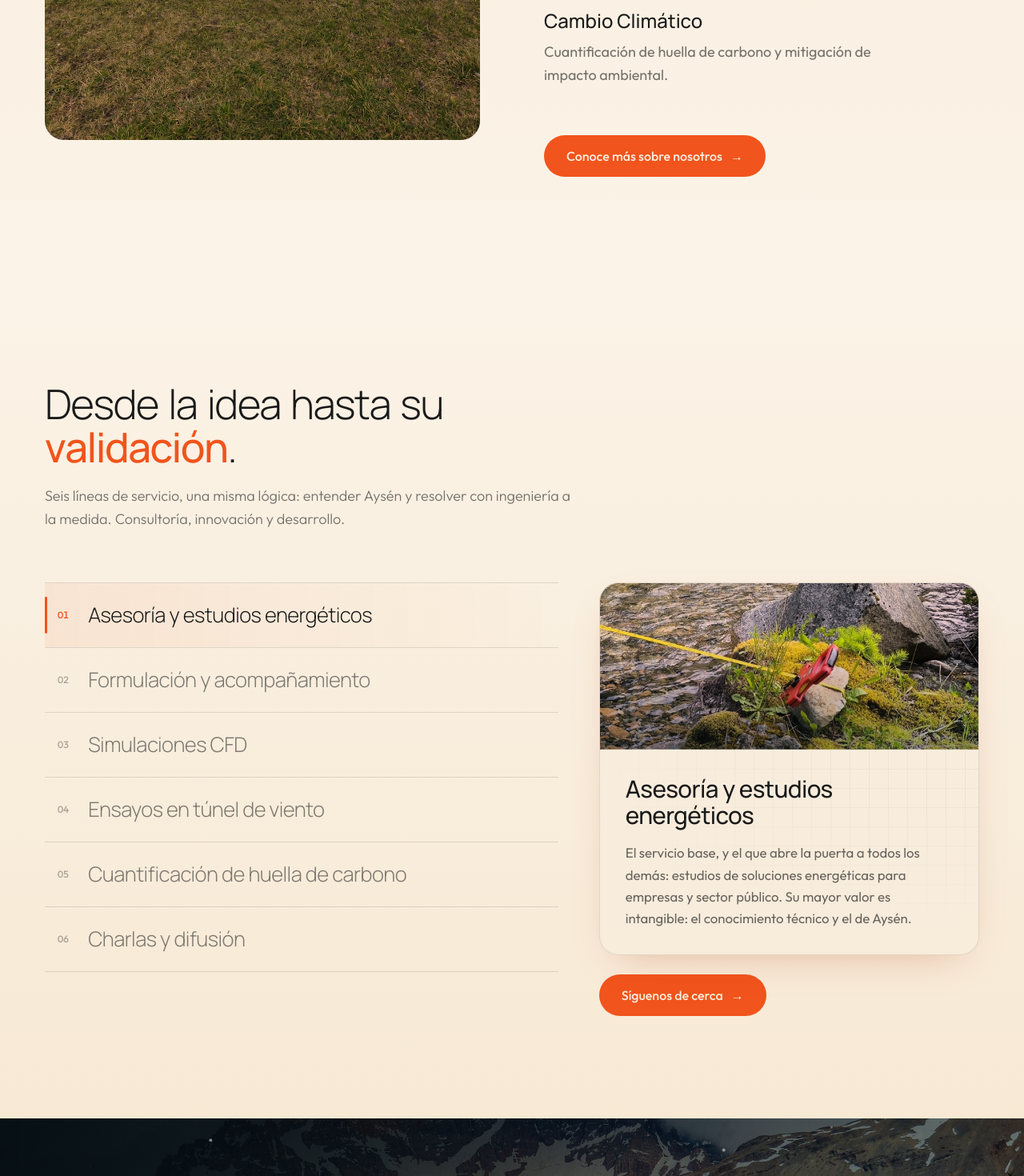
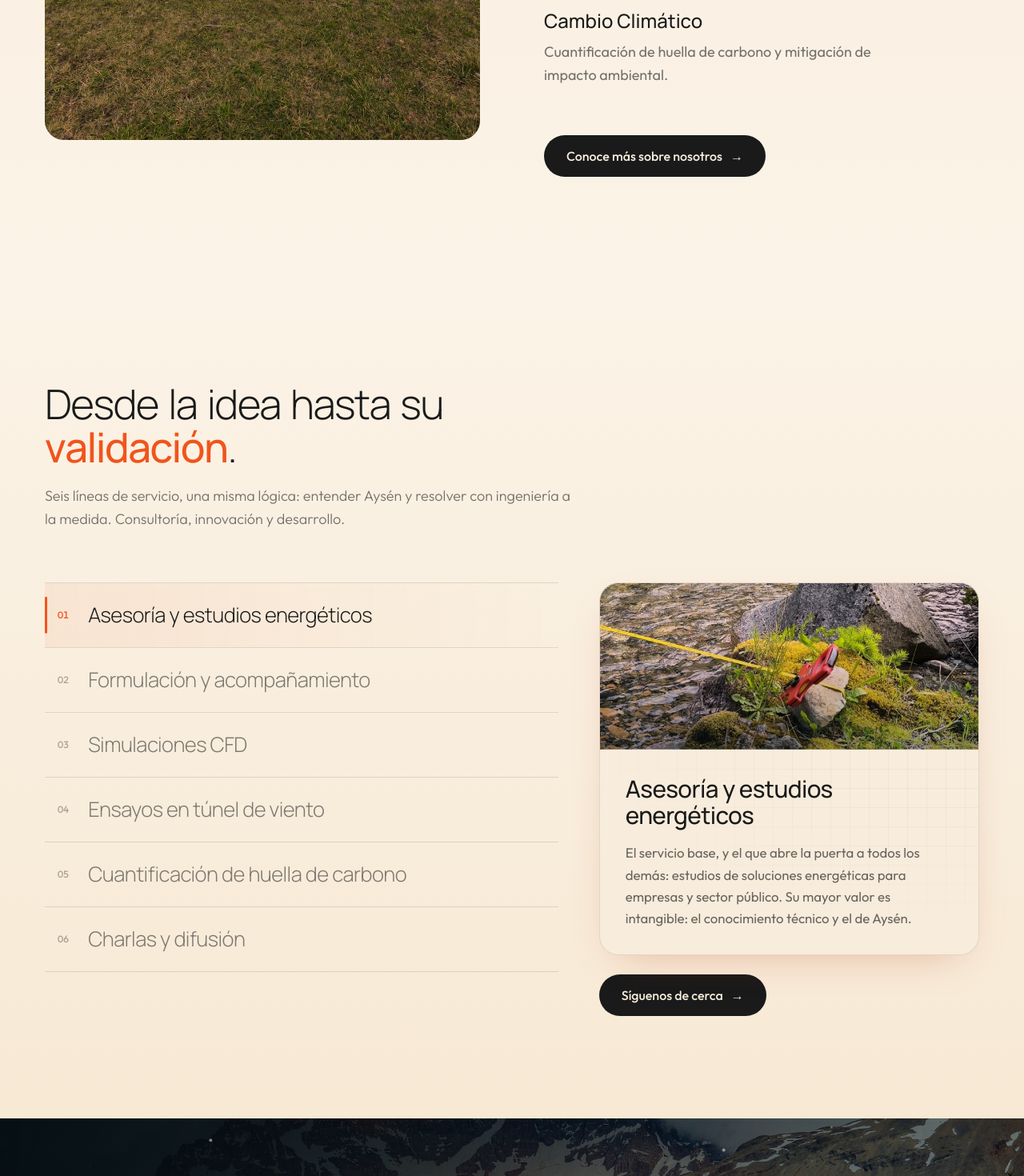
Before and after one commit to andresanemic/enma-v2, a Next.js app: page / in a window 1280 px wide. Shown: the part 1479-2949 px from the top of the page at 80% size. Built offline with nearby package versions, Linux system fonts and the light colour scheme.

Commit message:
fix(landing): CTA de About/Servicios vuelven a negro con hover naranjo
Mantiene el fondo ink (negro) y transiciona a ember en hover,
en vez de partir en ember.

Co-Authored-By: Claude Opus 4.8 <noreply@anthropic.com>

```diff
--- a/src/components/sections/About.tsx
+++ b/src/components/sections/About.tsx
@@ -153,12 +153,12 @@ export default function About() {
               ))}
             </dl>
 
-            {/* CTA — mismo efecto que el botón del navbar: ember → terra en hover
+            {/* CTA — negro que cambia a naranjo en hover, como el botón del navbar
                 (Golden Path: → /nosotros) */}
             <div className={`${reveal()} mt-10`} style={delay(5)}>
               <Link
                 href="/nosotros"
-                className="group inline-flex items-center gap-2.5 rounded-full bg-ember px-7 py-3.5 font-body text-base font-medium text-cream transition-colors duration-300 hover:bg-terra focus-visible:outline-none focus-visible:ring-2 focus-visible:ring-ember/60 focus-visible:ring-offset-2 focus-visible:ring-offset-cream"
+                className="group inline-flex items-center gap-2.5 rounded-full bg-ink px-7 py-3.5 font-body text-base font-medium text-cream transition-colors duration-300 hover:bg-ember focus-visible:outline-none focus-visible:ring-2 focus-visible:ring-ember/60 focus-visible:ring-offset-2 focus-visible:ring-offset-cream"
               >
                 Conoce más sobre nosotros
                 <span className="transition-transform duration-300 group-hover:translate-x-0.5">
--- a/src/components/sections/Services.tsx
+++ b/src/components/sections/Services.tsx
@@ -599,10 +599,10 @@ export default function Services() {
             </div>
 
             {/* CTA → página de Vinculación (Golden Path).
-                Mismo efecto que el botón del navbar: ember → terra en hover. */}
+                Negro que cambia a naranjo en hover, como el botón del navbar. */}
             <Link
               href="/vinculacion"
-              className="group mt-6 inline-flex items-center gap-2.5 rounded-full bg-ember px-7 py-3.5 font-body text-base font-medium text-cream transition-colors duration-300 hover:bg-terra focus-visible:outline-none focus-visible:ring-2 focus-visible:ring-ember/60 focus-visible:ring-offset-2 focus-visible:ring-offset-cream"
+              className="group mt-6 inline-flex items-center gap-2.5 rounded-full bg-ink px-7 py-3.5 font-body text-base font-medium text-cream transition-colors duration-300 hover:bg-ember focus-visible:outline-none focus-visible:ring-2 focus-visible:ring-ember/60 focus-visible:ring-offset-2 focus-visible:ring-offset-cream"
             >
               Síguenos de cerca
               <span className="transition-transform duration-300 group-hover:translate-x-0.5">
```
